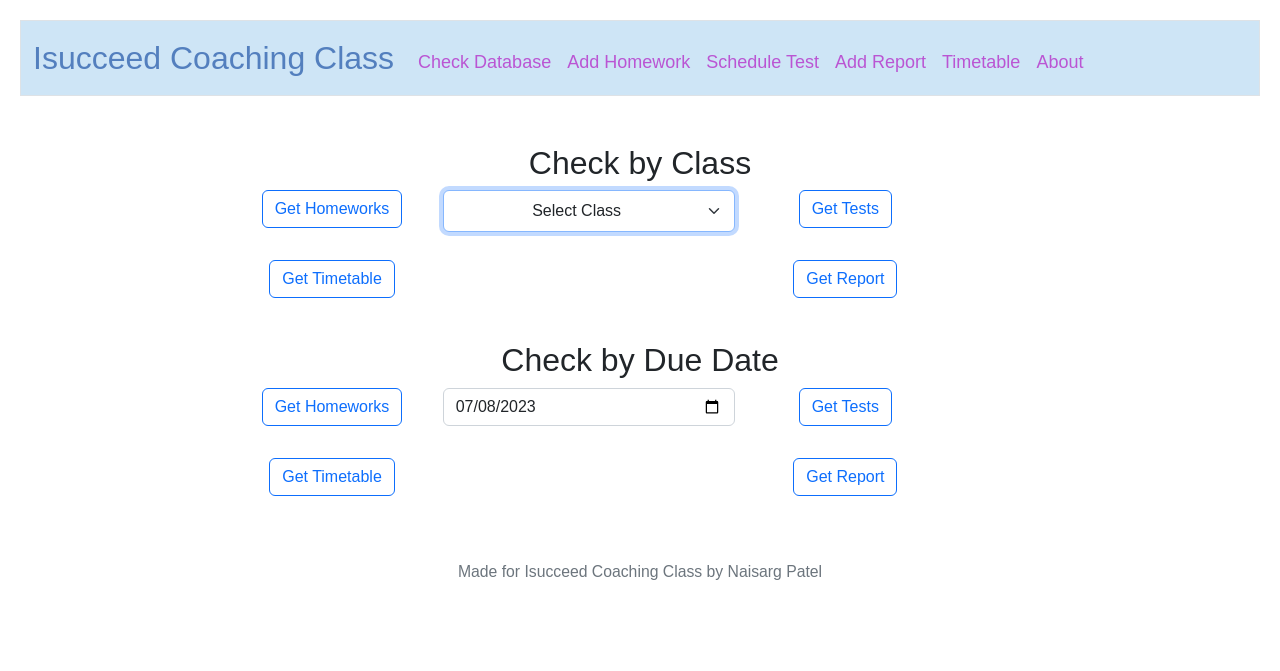
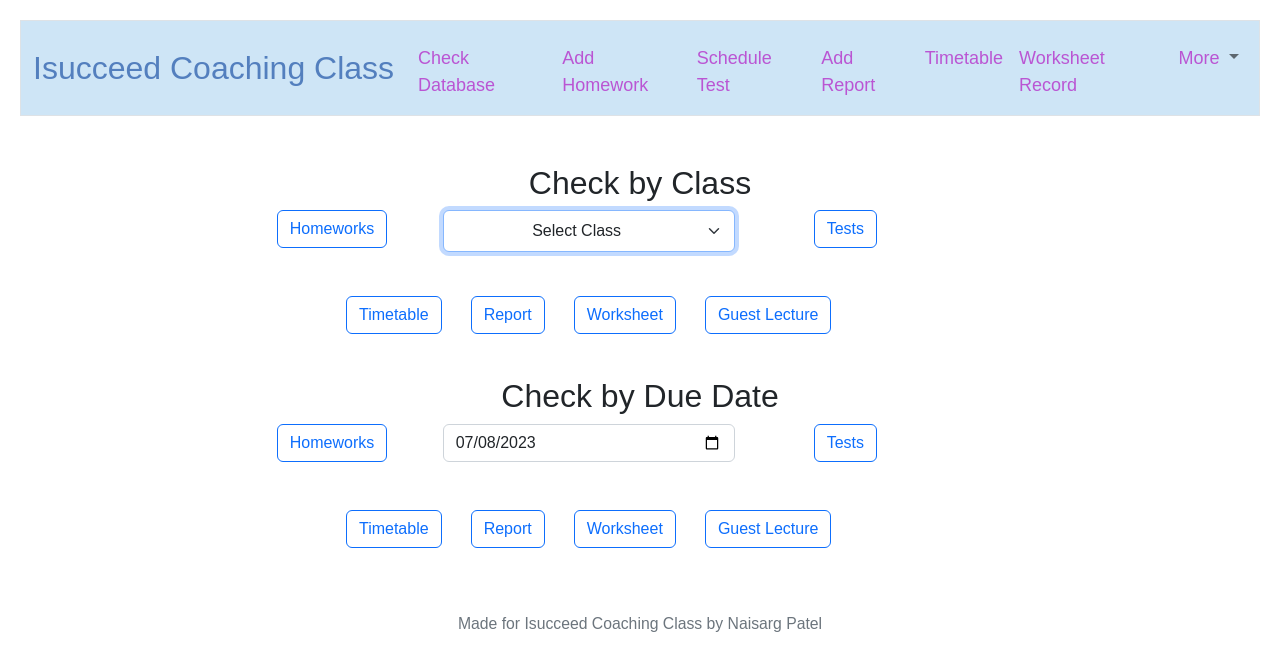
Before and after one commit to naisarg14/homework, a Flask app: page /check_by_grade in a window 1280 px wide. Shown: the top 671 px of the page. Run offline with Flask 3, Linux system fonts and the light colour scheme; parts of the project's set-up code (start-up, migrations or seed data) failed here and were passed over; some libraries are stand-ins or nearby versions.

Commit message:
8-7-2023 Update

```diff
--- a/app.py
+++ b/app.py
@@ -51,6 +51,8 @@ grades_dict = {"9MWF": "Class 9 MWF",
                "neel": "Neel",
                "ansh": "Ansh",
                "sakshi": "Sakshi",
+               "vedant": "Vedant",
+               "dhiya": "Dhiya",
                }
 subjects = ["Mathematics", "Science", "Mathematics and Science"]
 publications = {"oswaal": "Oswaal Books",
@@ -61,9 +63,9 @@ publications = {"oswaal": "Oswaal Books",
 def create_table():
     db.execute("CREATE TABLE IF NOT EXISTS homework (homework_id INTEGER PRIMARY KEY AUTOINCREMENT, title TEXT, date_given DATE, due_date DATE, grade TEXT,subject TEXT, description TEXT, event_id TEXT)")
     db.execute("CREATE TABLE IF NOT EXISTS exam (exam_id INTEGER PRIMARY KEY AUTOINCREMENT, title TEXT, exam_date DATE, grade TEXT, exam_time TEXT, marks INTEGER, portion TEXT, subject TEXT, event_id TEXT)")
-    db.execute("CREATE TABLE IF NOT EXISTS outline (outline_id INTEGER PRIMARY KEY AUTOINCREMENT, title TEXT, class_date DATE, grade TEXT, description TEXT, subject TEXT, event_id TEXT)")
+    db.execute("CREATE TABLE IF NOT EXISTS outline (outline_id INTEGER PRIMARY KEY AUTOINCREMENT, title TEXT, class_date DATE, grade TEXT, description TEXT, subject TEXT, event_id TEXT,)")
     db.execute("CREATE TABLE IF NOT EXISTS timetable (timetable_id INTEGER PRIMARY KEY AUTOINCREMENT, grade TEXT, subject TEXT, class_date DATE, start_time TEXT, end_time TEXT, event_id TEXT)")
-    db.execute("CREATE TABLE IF NOT EXISTS worksheet (worksheet_id INTEGER PRIMARY KEY AUTOINCREMENT, title TEXT, given_date DATE, grade TEXT, subject TEXT, copies INTEGER, notes TEXT, publication)")
+    db.execute("CREATE TABLE IF NOT EXISTS worksheet (worksheet_id INTEGER PRIMARY KEY AUTOINCREMENT, title TEXT, given_date DATE, grade TEXT, subject TEXT, copies INTEGER, notes TEXT, publication TEXT)")
     db.execute("CREATE TABLE IF NOT EXISTS guest (guest_id INTEGER PRIMARY KEY AUTOINCREMENT, grade TEXT, date_given DATE, subject TEXT, duration TEXT, title TEXT, description TEXT)")
 
 
@@ -270,6 +272,21 @@ def check_homework_grade():
             table = "timetable"
             session = f"GT{grade}"
 
+        if "get_timetable" in request.form:
+            assignments = helpers.process_timetable(db.execute("SELECT * FROM timetable WHERE grade = ? ORDER BY class_date", grade))
+            table = "timetable"
+            session = f"GT{grade}"
+
+        if "get_worksheet" in request.form:
+            assignments = helpers.process_worksheet(db.execute("SELECT * FROM worksheet WHERE grade = ? ORDER BY given_date", grade))
+            table = "worksheet"
+            session = f"GW{grade}"
+
+        if "get_guest" in request.form:
+            assignments = helpers.process_guest(db.execute("SELECT * FROM guest WHERE grade = ? ORDER BY date_given", grade))
+            table = "guest"
+            session = f"GL{grade}"
+
         return render_template('view_homework.html', assignments=assignments, table=table, session=session)
 
 
@@ -385,7 +402,7 @@ def add_worksheet():
         id = db.execute("INSERT INTO worksheet (publication, title, given_date, grade, subject, copies, notes) VALUES (?, ?, ?, ?, ?, ?, ?)", publication, title, given_date, grade, subject, copies, notes)
 
         if "add_new" in request.form:
-            return render_template("add_worksheet.html", grades_dict=grades_dict, publications=publications, today=today)
+            return redirect("/worksheet")
 
         if "add_message" in request.form:
             formatted_text = helpers.format_worksheet(id)
@@ -396,7 +413,8 @@ def add_worksheet():
 @app.route("/guest_lecture", methods=["GET", "POST"])
 def guest_lecture():
     if request.method == "GET":
-        return render_template("guest_lecture.html")
+        today = datetime.now().date().isoformat()
+        return render_template("guest_lecture.html", today=today, grades_dict=grades_dict)
 
     if request.method == "POST":
         grade = request.form["grade"]
@@ -406,8 +424,69 @@ def guest_lecture():
         title = request.form["title"]
         description = request.form["description"]
 
+        id = db.execute("INSERT INTO guest_lecture (grade, date_given, subject, duration, title, description) VALUES (?, ?, ?, ?, ?, ?)", grade, date_given, subject, duration, title, description)
+
+        return redirect("/guest_lecture")
+
+
+
+#Complete Lists
+@app.route("/full_homework")
+def full_homework():
+    assignments = db.execute("SELECT * FROM homework ORDER BY due_date")
+    assignments = helpers.process_homework(assignments)
+    table = "homework"
+    session = "AH"
+    return render_template('view_homework.html', assignments=assignments, table=table, session=session)
+
+@app.route("/full_exam")
+def full_exam():
+    assignments  = db.execute("SELECT * FROM exam ORDER BY exam_date")
+    assignments = helpers.process_exams(assignments)
+    table = "exam"
+    session = "AE"
+    return render_template('view_homework.html', assignments=assignments, table=table, session=session)
+
+@app.route("/full_report")
+def full_report():
+    assignments = db.execute("SELECT * FROM outline ORDER BY class_date")
+    assignments = helpers.process_outline(assignments)
+    table = "outline"
+    session = "AO"
+    return render_template('view_homework.html', assignments=assignments, table=table, session=session)
+
+@app.route("/full_timetable")
+def full_timetable():
+    assignments = db.execute("SELECT * FROM timetable ORDER BY class_date")
+    assignments = helpers.process_timetable(assignments)
+    table = "timetable"
+    session = "AT"
+    return render_template('view_homework.html', assignments=assignments, table=table, session=session)
+
+@app.route("/full_worksheet")
+def full_worksheey():
+    assignments = db.execute("SELECT * FROM worksheet ORDER BY given_date")
+    assignments = helpers.process_worksheet(assignments)
+    table = "worksheet"
+    session = "AW"
+    return render_template('view_homework.html', assignments=assignments, table=table, session=session)
+
+@app.route("/full_guest")
+def full_guest():
+    assignments = db.execute("SELECT * FROM guest ORDER BY date_given")
+    assignments = helpers.process_guest(assignments)
+    table = "guest"
+    session = "AL"
+    return render_template('view_homework.html', assignments=assignments, table=table, session=session)
 
 
 @app.route("/about")
 def about():
     return render_template("about.html")
+
+
+
+#add time in report
+#change capitalise settings for discription
+#add description in time table
+#make notes and desc non requied
--- a/templates/get_homework.html
+++ b/templates/get_homework.html
@@ -8,7 +8,7 @@
     <form action="/check_by_grade" class="row g-3 text-center" method="POST">
         <div class="col-2"></div>
         <div class="col-2">
-            <button type="submit" class="btn btn-outline-primary mb-3" name="get_homework" value="get_homework">Get Homeworks</button>
+            <button type="submit" class="btn btn-outline-primary mb-3" name="get_homework" value="get_homework">Homeworks</button>
         </div>
         <div class="col-3">
             <select autofocus class="form-select text-center form-control-lg" id="grade" name="grade" required>
@@ -19,13 +19,15 @@
             </select>
           </div>
           <div class="col-2">
-            <button type="submit" class="btn btn-outline-primary mb-3" name="get_tests" value="get_tests">Get Tests</button>
+            <button type="submit" class="btn btn-outline-primary mb-3" name="get_tests" value="get_tests">Tests</button>
           </div>
-          <div class="col-6">
-            <button type="submit" class="btn btn-outline-primary mb-3" name="get_timetable" value="get_timetable">Get Timetable</button>
-          </div>
-          <div class="col-4">
-            <button type="submit" class="btn btn-outline-primary mb-3" name="get_outline" value="get_outline">Get Report</button>
+          <div class="form-row"></div>
+          <div class="col-3"></div>
+          <div class="col-5">
+            <button type="submit" class="btn btn-outline-primary mb-3 me-4" name="get_timetable" value="get_timetable">Timetable</button>
+            <button type="submit" class="btn btn-outline-primary mb-3 me-4" name="get_outline" value="get_outline">Report</button>
+            <button type="submit" class="btn btn-outline-primary mb-3 me-4" name="get_worksheet" value="get_worksheet">Worksheet</button>
+            <button type="submit" class="btn btn-outline-primary mb-3" name="get_guest" value="get_guest">Guest Lecture</button>
           </div>
     </form>
 
@@ -35,19 +37,21 @@
     <form action="/check_by_date" class="row g-3 text-center" method="POST">
         <div class="col-2"></div>
         <div class="col-2">
-          <button type="submit" class="btn btn-outline-primary mb-3" name="get_homework" value="get_homework">Get Homeworks</button>
+          <button type="submit" class="btn btn-outline-primary mb-3" name="get_homework" value="get_homework">Homeworks</button>
         </div>
         <div class="col-3">
             <input autocomplete="off" class="form-control" id="date" name="date" placeholder="Due Date" required type="date" value="{{ today }}">
           </div>
           <div class="col-2">
-            <button type="submit" class="btn btn-outline-primary mb-3" name="get_tests" value="get_tests">Get Tests</button>
+            <button type="submit" class="btn btn-outline-primary mb-3" name="get_tests" value="get_tests">Tests</button>
           </div>
-          <div class="col-6">
-            <button type="submit" class="btn btn-outline-primary mb-3" name="get_timetable" value="get_timetable">Get Timetable</button>
-          </div>
-          <div class="col-4">
-            <button type="submit" class="btn btn-outline-primary mb-3" name="get_outline" value="get_outline">Get Report</button>
+          <div class="form-row"></div>
+          <div class="col-3"></div>
+          <div class="col-5">
+            <button type="submit" class="btn btn-outline-primary mb-3 me-4" name="get_timetable" value="get_timetable">Timetable</button>
+            <button type="submit" class="btn btn-outline-primary mb-3 me-4" name="get_outline" value="get_outline">Report</button>
+            <button type="submit" class="btn btn-outline-primary mb-3 me-4" name="get_worksheet" value="get_worksheet">Worksheet</button>
+            <button type="submit" class="btn btn-outline-primary mb-3" name="get_guest" value="get_guest">Guest Lecture</button>
           </div>
     </form>
 {% endblock %}
--- a/templates/guest_lecture.html
+++ b/templates/guest_lecture.html
@@ -6,6 +6,7 @@
 {% block main %}
 <h2 class="text-center">Guest Lecture</h2>
 <form action="/guest_lecture" class="row g-3" method="post">
+    <div class="col-1"></div>
     <div class="col-3">
         <label for="grade">Select Class</label>
         <select autofocus class="form-select text-center form-control-lg" id="grade" name="grade" required>
@@ -19,7 +20,7 @@
         <label for="date_given">Date Of Lecture</label>
         <input autocomplete="off" class="form-control form-control-lg" id="lecture_date" name="lecture_date" placeholder="Date Of Lecture" required type="date" value="{{ today }}">
     </div>
-    <div class="col-3">
+    <div class="col-2">
         <label for="subject">Select Subject</label>
         <select class="form-select text-center form-control-lg" id="subject" name="subject" required>
             <option selected disabled value="">Select Subject</option>
@@ -29,7 +30,7 @@
         </select>
     </div>
     <div class="col-2">
-        <label for="duration">Marks</label>
+        <label for="duration">Duration</label>
         <input autocomplete="off" class="form-control form-control-lg" id="duration" name="duration" placeholder="Duration" required type="number">
     </div>
     <div class="form-row"></div>
--- a/templates/layout.html
+++ b/templates/layout.html
@@ -34,8 +34,32 @@
                         <li class="nav-item"><a class="nav-link" href="/add_homework"><span style="color:mediumorchid">Add Homework</span></a></li>
                         <li class="nav-item"><a class="nav-link" href="/schedule_test"><span style="color:mediumorchid">Schedule Test</span></a></li>
                         <li class="nav-item"><a class="nav-link" href="/class_outline"><span style="color:mediumorchid">Add Report</span></a></li>
-                        <li class="nav-item"><a class="nav-link" href="timetable"><span style="color:mediumorchid">Timetable</span></a></li>
-                        <li class="nav-item"><a class="nav-link" href="/about"><span style="color:mediumorchid">About</span></a></li>
+                        <li class="nav-item"><a class="nav-link" href="/timetable"><span style="color:mediumorchid">Timetable</span></a></li>
+                        <li class="nav-item"><a class="nav-link" href="/worksheet"><span style="color:mediumorchid">Worksheet Record</span></a></li>
+                        <li class="nav-item dropdown">
+                            <a class="nav-link dropdown-toggle" href="#" role="button" data-bs-toggle="dropdown"  data-bs-auto-close="outside" aria-expanded="false">
+                                <span style="color:mediumorchid">More</span>
+                            </a>
+                            <ul class="dropdown-menu">
+                                <li class="nav-item"><a class="nav-link" href="/guest_lecture"><span style="color:mediumorchid">Guest Lecture</span></a></li>
+                                <li class="nav-item"><a class="nav-link" href="/extra_class"><span style="color:mediumorchid">Extra Class</span></a></li>
+                                <li class="nav-item dropstart">
+                                    <a class="nav-link dropdown-toggle" href="#" role="button" data-bs-toggle="dropdown" aria-expanded="false">
+                                        <span style="color:mediumorchid">Complete Database</span>
+                                    </a>
+                                    <ul class="dropdown-menu">
+                                        <li class="nav-item"><a class="nav-link" href="/full_homework"><span style="color:mediumorchid">Homework</span></a></li>
+                                        <li class="nav-item"><a class="nav-link" href="/full_exams"><span style="color:mediumorchid">Exams</span></a></li>
+                                        <li class="nav-item"><a class="nav-link" href="/full_report"><span style="color:mediumorchid">Report</span></a></li>
+                                        <li class="nav-item"><a class="nav-link" href="/full_timetable"><span style="color:mediumorchid">Timetable</span></a></li>
+                                        <li class="nav-item"><a class="nav-link" href="/full_worksheet"><span style="color:mediumorchid">Worksheet</span></a></li>
+                                        <li class="nav-item"><a class="nav-link" href="/full_guest"><span style="color:mediumorchid">Guest Lecture</span></a></li>
+                                    </ul>
+                                </li>
+                                <li><hr class="dropdown-divider"></li>
+                                <li class="nav-item"><a class="nav-link" href="/about"><span style="color:mediumorchid">About</span></a></li>
+                            </ul>
+                        </li>
                     </ul>
                 </div>
             </div>
```
Also changed, not shown: helpers.py (+15 -9 lines), homework.db.
